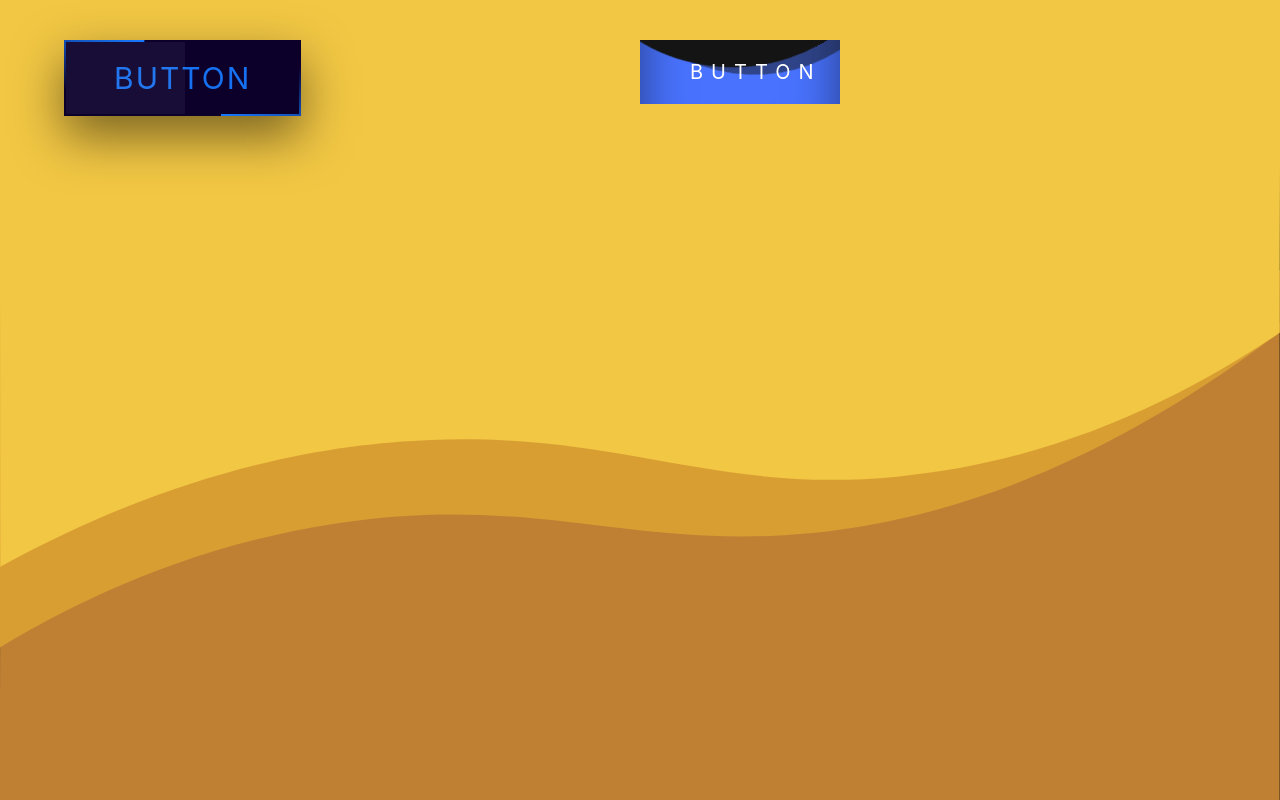
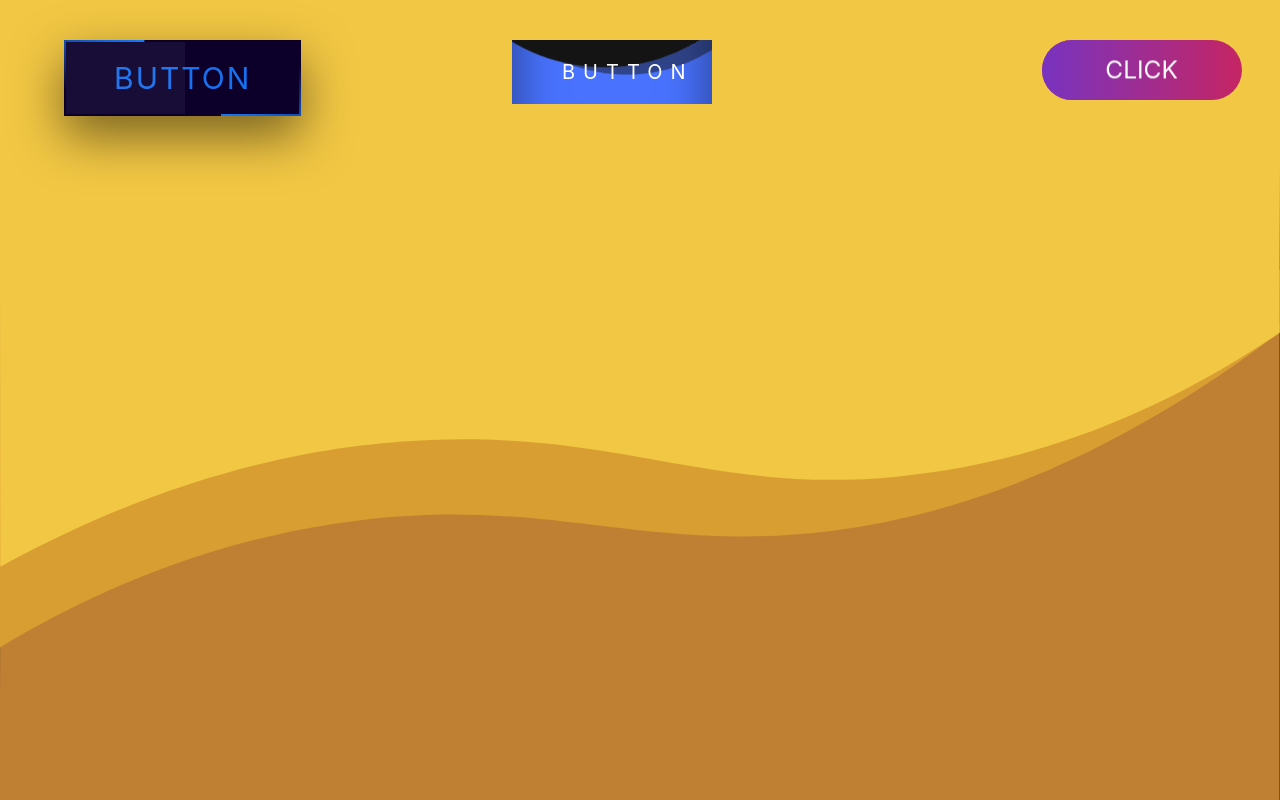
Before and after one commit to SaSlavov/css-animations, a React (Create React App) app in the folder client/: page / in a window 1280 px wide. Shown: the top 800 px of the page. Built offline with nearby package versions, Linux system fonts and the light colour scheme.

Commit message:
add flip 3d button

```diff
--- /dev/null
+++ b/client/src/components/Buttons/Flip3DButton/Flip3DButton.css
@@ -0,0 +1,69 @@
+.flip-3d-button {
+    position: absolute;
+    top: 5%;
+    right: 3%;
+    /* transform: translate(-50%, -50%); */
+    width: 200px;
+    height: 60px;
+    text-align: center;
+    transform-style: preserve-3d;
+    perspective: 1000px;
+    transform-origin: center center;
+}
+
+.flip-3d-button span {
+    position: absolute;
+    top: 0;
+    left: 0;
+    width: 100%;
+    height: 100%;
+    display: block;
+    text-align: center;
+    line-height: 60px;
+    font-size: 24px;
+    background: rgba(255, 255, 255, 0.05);
+    transform-style: preserve-3d;
+    border-radius: 30px;
+    text-transform: uppercase;
+    color: #fff;
+    transition: 1s;
+}
+.flip-3d-button .front {
+    transform: rotateX(0deg) translateZ(20px)
+}
+
+.flip-3d-button:hover .front {
+    transform: rotateX(-180deg) translateZ(20px)
+}
+
+.flip-3d-button .back {
+    transform: rotateX(180deg) translateZ(20px)
+}
+
+.flip-3d-button:hover .back {
+    transform: rotateX(0deg) translateZ(20px)
+}
+
+.flip-3d-button .center {
+    background: linear-gradient(to left, #c31a5b, #7129bd);
+}
+
+.flip-3d-button .center:before {
+    content: '';
+    position: absolute;
+    top: 0;
+    left: 0;
+    width: 100%;
+    height: 100%;
+    background: linear-gradient(to left, #ffdd1f, #c31a5b );
+    border-radius: 30px;
+    transform: translateZ(-1px) /* to separate it from the core so it will be visible */
+}
+
+.flip-3d-button:hover .center {
+    transform: rotateX(-180deg) translateZ(1px)
+}
+
+/* .flip-3d-button:hover .center {
+    transform: rotateX(-180deg) translateZ(20px)
+} */
--- /dev/null
+++ b/client/src/components/Buttons/Flip3DButton/Flip3DButton.js
@@ -0,0 +1,14 @@
+import React from 'react';
+import './Flip3DButton.css'
+
+const Flip3DButton = () => {
+    return (
+        <a className="flip-3d-button">
+            <span className="front">Click</span>
+            <span className="center"></span>
+            <span className="back">Here</span>
+        </a>
+    );
+};
+
+export default Flip3DButton;
--- a/client/src/components/Buttons/LiquidButton/LiquidButton.css
+++ b/client/src/components/Buttons/LiquidButton/LiquidButton.css
@@ -1,7 +1,7 @@
 .liquid-button-a {
     position: absolute;
     top: 5%;
-    left: 50%;
+    left: 40%;
     padding: 20px 50px;
     text-decoration: none;
     text-transform: uppercase;
--- a/client/src/pages/Homepage/Homepage.js
+++ b/client/src/pages/Homepage/Homepage.js
@@ -10,6 +10,7 @@ import FoldedSignForm from '../../components/Forms/FoldedSignForm/FoldedSignForm
 import GlowingForm from '../../components/Forms/GlowingForm/GlowingForm';
 import SnakeBorder from '../../components/Buttons/SnakeBorder/SnakeBorder';
 import LiquidButton from '../../components/Buttons/LiquidButton/LiquidButton';
+import Flip3DButton from '../../components/Buttons/Flip3DButton/Flip3DButton';
 
 const Homepage = () => {
 
@@ -30,6 +31,7 @@ const Homepage = () => {
             <div>
                 <SnakeBorder />
                 <LiquidButton />
+                <Flip3DButton />
             </div>
         </div>
     );
```
